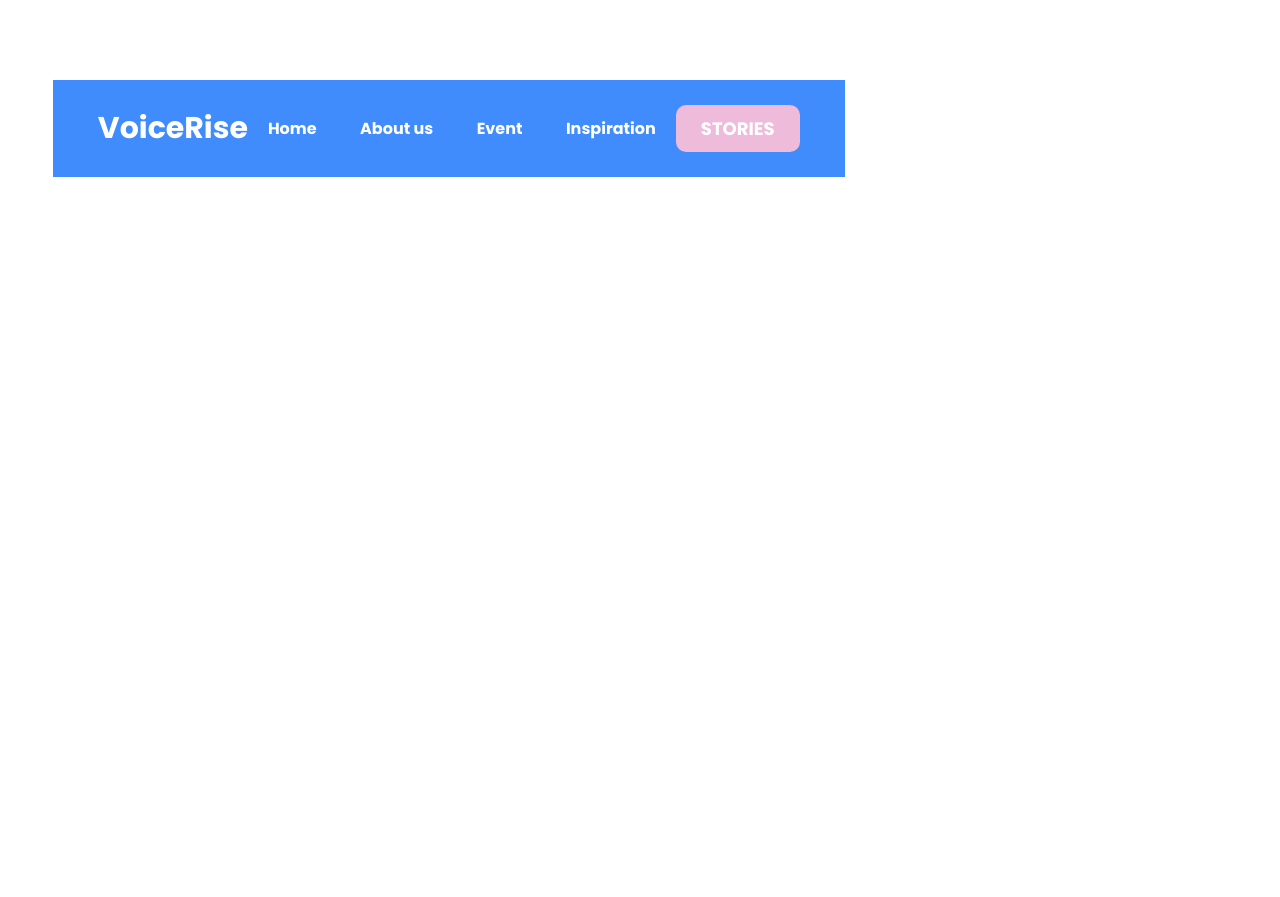
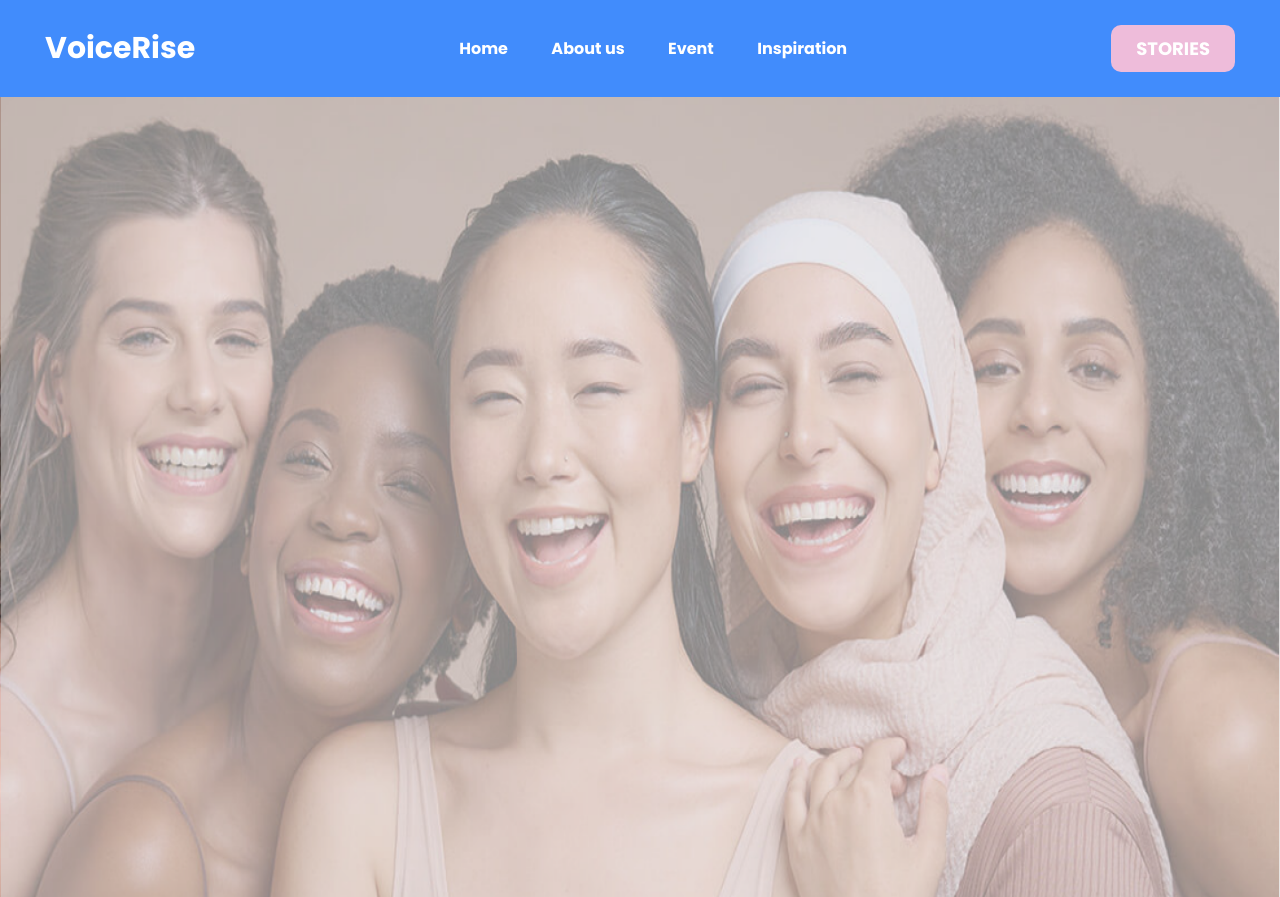
Before and after one commit to Rogate25/VoiceHer, a plain HTML site: page AboutUs.html in a window 1280 px wide. Shown: the top 897 px of the page. Drawn offline with Linux system fonts and the light colour scheme.

Commit message:
Update css file

```diff
--- a/AboutUs.html
+++ b/AboutUs.html
@@ -17,8 +17,6 @@
       </script>
 </head>
 <body>
-    <section id="header">
-        <div class="container">
     <nav>
         <h2>VoiceRise</h2>
         <ul>
@@ -29,6 +27,9 @@
         </ul>
         <a href="stories.html"><button>STORIES</button></a>
     </nav>
+    <section id="header">
+        <div class="image">
+            <img src="img/Woman.png">
        </div>
     </section>
 
@@ -48,7 +49,7 @@
     </section>
 
     <section id="what-we-do">
-        <div class="container">
+        <div class="wwd-container">
             <div class="what-we-do-title">
                 <h1>WHAT WE DO</h1>
             </div>
--- a/css/style.css
+++ b/css/style.css
@@ -685,8 +685,8 @@ button:hover {
 
 /* end of homepage css */
 
+/* ABOUT US */
 
-/* ABOUT US*/
 #header {
     width: 100vw;
     min-height: 100vh;
```
Lines whose indentation alone changed are shown as unchanged.
